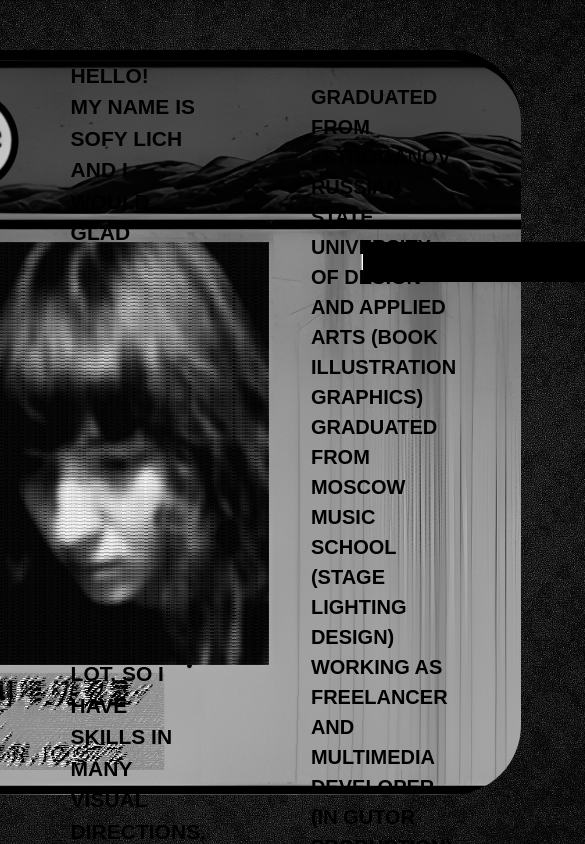
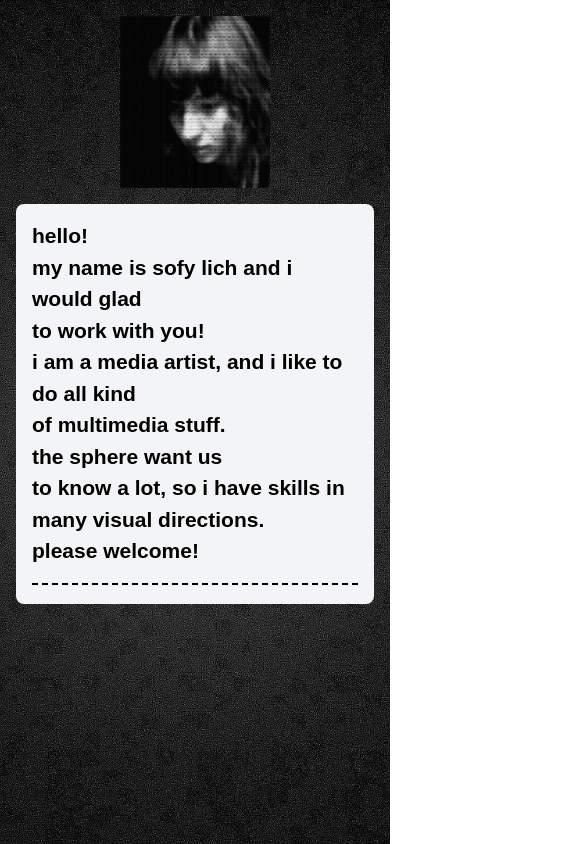
Before and after one commit to vsenichego/lich1257-portfolio, a Next.js app: page /about in a window 390 px wide. Shown: the top 844 px of the page, 585 px wide, since content can reach past the window. Built offline with nearby package versions, Linux system fonts and the light colour scheme; a web font is replaced by a local one.

Commit message:
return to code in vacation 🙂, refresh About page

```diff
--- a/app/about/page.jsx
+++ b/app/about/page.jsx
@@ -1,4 +1,3 @@
-import card from '/public/assets/card-large.jpg'
 import Image from 'next/image'
 import Link from 'next/link'
 
@@ -10,12 +9,41 @@ export const metadata = {
 export default function About() {
     return (
         <>
-            <div className="h-screen w-screen flex items-center justify-center uppercase">
+            {/* Mobile Card */}
+            <div className="mobile-card h-full md:hidden block p-4">
+                <Image
+                    src="/assets/avatar.jpg"
+                    width={150}
+                    height={150}
+                    alt="Picture of the author"
+                    className="mx-auto mb-4"
+                />
+                <div className="text-section overflow-auto max-h-[400px] p-4 bg-gray-100 rounded-lg">
+                    <div className="font-bold text-[21px] text-black">
+                        <p>hello!</p>
+                        <p>my name is sofy lich and i would glad</p>
+                        <p>to work with you!</p>
+                        <p>i am a media artist, and i like to do all kind</p>
+                        <p>of multimedia stuff.</p>
+                        <p>the sphere want us</p>
+                        <p>to know a lot, so i have skills in many visual directions.</p>
+                        <p>please welcome!</p>
+                    </div>
+                    <div className="border-b-2 border-dashed border-black my-4">
+                    </div>
+                    <div className="font-bold text-[21px] text-black">
+                        <p>graduated from «stroganov russian state university of design and applied arts (book illustration graphics)</p>
+                        <p>graduated from moscow music school (stage lighting design)</p>
+                        <p>working as freelancer</p>
+                        <p>and multimedia developer (in <a href='https://www.gutor.pro/' target="_blank">gutor production🔗</a>)</p>
+                    </div>
+                </div>
+            </div>
+
+            {/* Desktop Card */}
+            <div className="hidden h-screen w-screen md:flex items-center justify-center uppercase">
                 <div
-                    className="relative w-[1192px] h-[745px] bg-cover rounded-[70px] border-t-[10px] border-black"
-                    style={{
-                        backgroundImage: `url(${card.src})`
-                    }}
+                    className="relative w-[1192px] h-[745px] bg-cover rounded-[70px] border-t-[10px] border-black bg-none md:bg-[url('/assets/card-large.jpg')]"
                 >
                     <Link href="/">
                         <Image
@@ -36,30 +64,25 @@ export default function About() {
                     <div className="absolute w-[640px] h-auto top-[182px] left-[494px] leading-[40px] bg-black">
                         <h1 className="text-right text-[35px] pr-[10px]">about</h1>
                     </div>
-                    <div className="">
+                    <div>
                         <div className="flex flex-nowrap items-end text-black text-[25px]">
-                            <p className="relative basis-1/2 mt-[650px] left-[310px] text-[30px]  ">documents:</p>
-                            <p className="basis-1/4 mr-[105px] mb-[92px] font-bold text-[21px]  ">hello!<br />
-                                my name is sofy lich
-                                and i would glad<br />
-                                to work with you!<br />
-                                i am a media artist,
-                                and i like to do
-                                all kind<br /> of multimedia
-                                stuff.<br />
-                                the sphere want us<br />
-                                to know a lot,
-                                so i have skills
-                                in many visual
-                                directions.
-                                please welcome!</p>
-                            <p className="basis-1/4 mr-[65px] text-[20px] mb-[140px] font-bold ">graduated from «stroganov russian state
-                                university of design and applied arts
-                                (book illustration graphics)<br />
-                                graduated from moscow music school
-                                (stage lighting design)<br />
-                                working as freelancer<br />and multimedia developer
-                                (in <a href='https://www.gutor.pro/' target="_blank">gutor production</a>)</p>
+                            <p className="relative basis-1/2 mt-[650px] left-[310px] text-[30px]">documents:</p>
+                            <div className="basis-1/4 mr-[105px] mb-[92px] font-bold text-[21px]">
+                                <p>hello!</p>
+                                <p>my name is sofy lich and i would glad</p>
+                                <p>to work with you!</p>
+                                <p>i am a media artist, and i like to do all kind</p>
+                                <p>of multimedia stuff.</p>
+                                <p>the sphere want us</p>
+                                <p>to know a lot, so i have skills in many visual directions.</p>
+                                <p>please welcome!</p>
+                            </div>
+                            <div className="basis-1/4 mr-[65px] text-[20px] mb-[140px] font-bold">
+                                <p>graduated from «stroganov russian state university of design and applied arts (book illustration graphics)</p>
+                                <p>graduated from moscow music school (stage lighting design)</p>
+                                <p>working as freelancer</p>
+                                <p>and multimedia developer (in <a href='https://www.gutor.pro/' target="_blank">gutor production🔗</a>)</p>
+                            </div>
                         </div>
                     </div>
                 </div>
--- a/package.json
+++ b/package.json
@@ -11,11 +11,13 @@
   "dependencies": {
     "@react-three/drei": "^9.105.6",
     "@react-three/fiber": "^8.16.6",
+    "@types/qs": "^6.9.15",
     "clsx": "^2.1.1",
     "express": "^4.19.2",
     "framer-motion": "^11.2.0",
     "framer-motion-3d": "^11.2.0",
     "next": "^14.2.4",
+    "qs": "^6.12.3",
     "react": "^18",
     "react-dom": "^18",
     "swiper": "^11.1.4",
--- a/styles/globals.css
+++ b/styles/globals.css
@@ -40,7 +40,7 @@ body {
   color: rgb(var(--foreground-rgb));
   background: url('../public/assets/bg.png') no-repeat center center fixed;
   background-size: cover;
-  background-color: #555;
+  /* background-color: #555; */
 }
 
 
```
Also changed, not shown: 2 other files (tests, documents, lock files or other folders).
